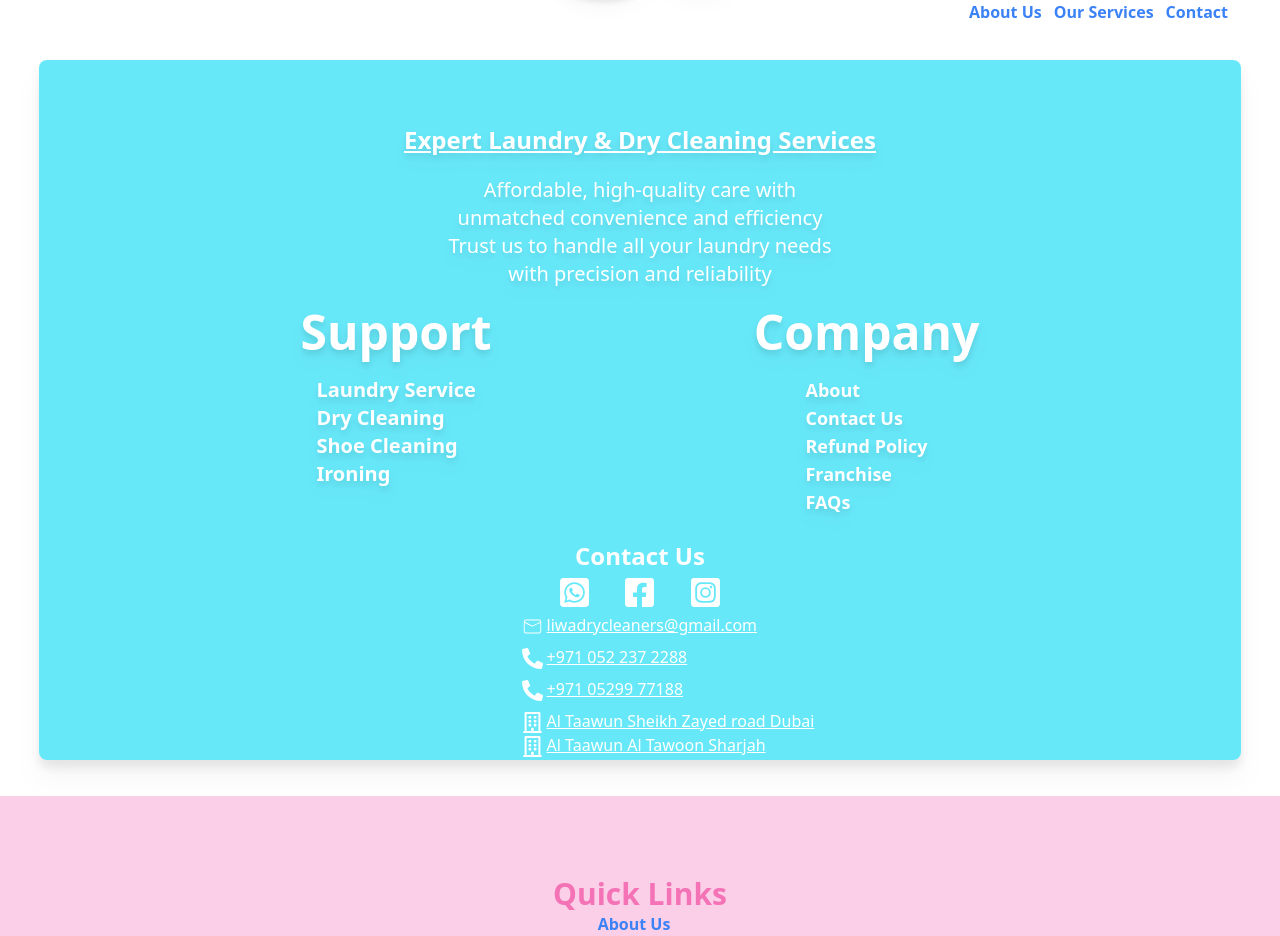
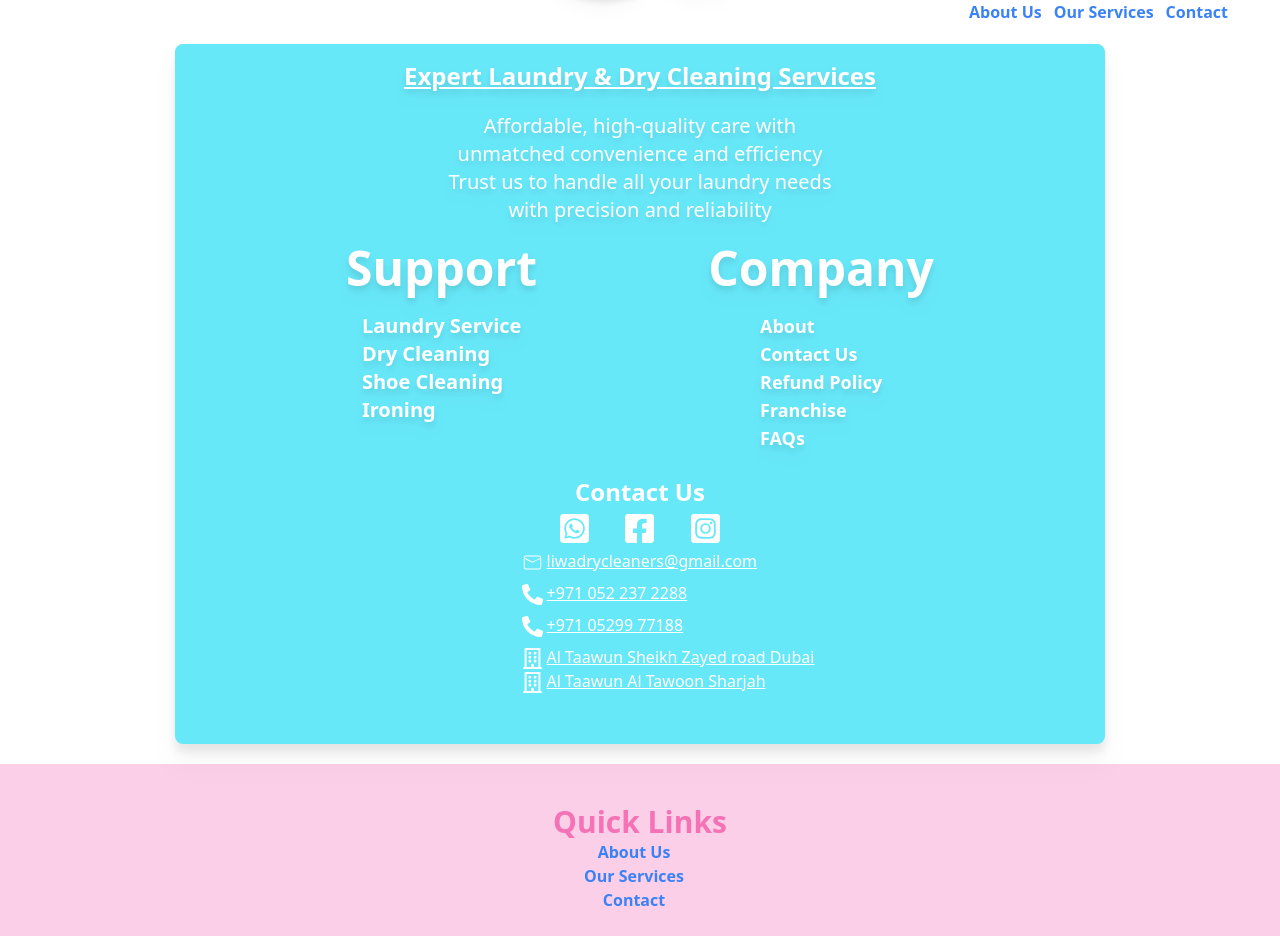
Before and after one commit to VinshMachado/LIWA, a Next.js app: page /contactPage in a window 1280 px wide. Shown: the part 80-1016 px from the top of the page. Built offline with nearby package versions, Linux system fonts and the light colour scheme.

Commit message:
some minor

```diff
--- a/app/contactPage/page.js
+++ b/app/contactPage/page.js
@@ -9,9 +9,9 @@ import { FaWhatsappSquare } from "react-icons/fa";
 const page = () => {
   return (
     <div className="w-full h-full flex justify-center items-center p-5">
-      <div className="bg-cyan-300 pb-10 w-[97%]  h-[700px] m-4 rounded-lg drop-shadow-xl shadow-black ">
+      <div className="bg-cyan-300 pb-10 sm:w-3/4  w-[97%] h-[700px] rounded-lg drop-shadow-xl shadow-black ">
         <div className="flex flex-col items-center font-medium drop-shadow-lg   text-white  text-center">
-          <span className="text-2xl font-semibold underline text-white mt-16">
+          <span className="text-2xl font-semibold underline text-white mt-4">
             Expert Laundry & Dry Cleaning Services
           </span>
           <p className="w-80 sm:w-96 mt-5 text-sm sm:text-xl">
--- a/app/costomcomp/Footer.js
+++ b/app/costomcomp/Footer.js
@@ -6,7 +6,7 @@ import { FaRegCopyright } from "react-icons/fa6";
 const Footer = () => {
   return (
     <div className="bg-pink-200">
-      <div className="flex flex-col items-center pt-20">
+      <div className="flex flex-col items-center pt-10">
         {/*quick link section */}
         <h1 className="text-3xl font-bold text-pink-400">Quick Links</h1>
         <Link
```
